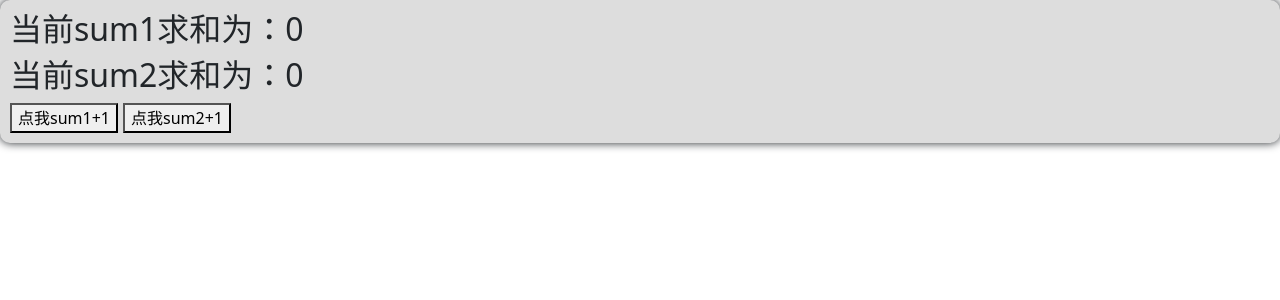
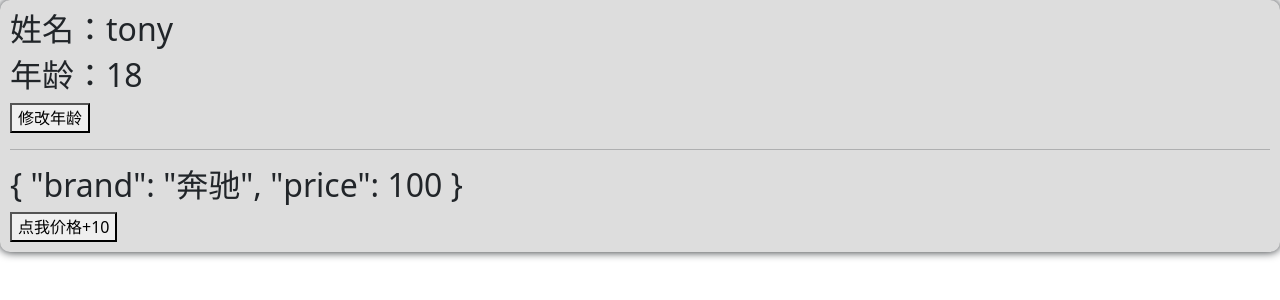
Before and after one commit to recursionBlack/vue3Learn2, a Vue app in the folder hello_vue3/: page / in a window 1280 px wide. Shown: the top 300 px of the page. Built offline with nearby package versions, Linux system fonts and the light colour scheme.

Commit message:
66.toRaw与markRaw

```diff
--- a/hello_vue3/package.json
+++ b/hello_vue3/package.json
@@ -17,6 +17,7 @@
   "dependencies": {
     "axios": "^1.13.2",
     "bootstrap": "^5.3.8",
+    "mockjs": "^1.1.0",
     "nanoid": "^5.1.6",
     "pinia": "^3.0.4",
     "vue": "^3.5.26",
--- a/hello_vue3/src/App.vue
+++ b/hello_vue3/src/App.vue
@@ -1,26 +1,41 @@
 <template>
   <div class="app">
-    <h2>当前sum1求和为：{{ sum1 }}</h2>
-    <h2>当前sum2求和为：{{ sum2 }}</h2>
-    <button @click="changeSum1">点我sum1+1</button>
-    <button @click="changeSum2">点我sum2+1</button>
+    <h2>姓名：{{ person.name }}</h2>
+    <h2>年龄：{{ person.age }}</h2>
+    <button @click="person.age += 1">修改年龄</button>
+    <hr />
+    <h2>{{ car2 }}</h2>
+    <button @click="changePrice">点我价格+10</button>
   </div>
 </template>
 
 <script setup lang="ts" name="App">
-import { ref, readonly, shallowReadonly } from 'vue'
+import { reactive, toRaw, markRaw } from 'vue'
+import mockjs from 'mockjs'
 
-let sum1 = ref(0)
-// readonly要求参数必须是响应式数据，不能是纯数值
-let sum2 = readonly(sum1)
+let person = reactive({ name: 'tony', age: 18 })
 
-function changeSum1() {
-  sum1.value += 1
-}
+// roRaw：用于获取 一个响应式对象的原始数据
+// 通常用于，你想修改数据，但又不想立即将变化显示到页面上的情况
+// 在需要将响应式对象传递给非vue的库，或外部系统时，使用toRaw可以保证向外传递的是普通对象
+let rawPerson = toRaw(person)
 
-function changeSum2() {
-  // 这里就无法修改了，但为了演示才这么写的
-  sum2.value += 1
+console.log('响应式数据:', person)
+console.log('原始数据:', rawPerson)
+
+// markRaw:标记一个对象，使其永远不能做成响应式的对象
+let car = markRaw({ brand: '奔驰', price: 100 })
+let car2 = reactive(car)
+
+console.log(car)
+console.log(car2)
+
+let mockJs = markRaw(mockjs)
+
+console.log(mockJs)
+
+function changePrice() {
+  car2.price += 10
 }
 </script>
 
```
Also changed, not shown: 1 other file (tests, documents, lock files or other folders).
